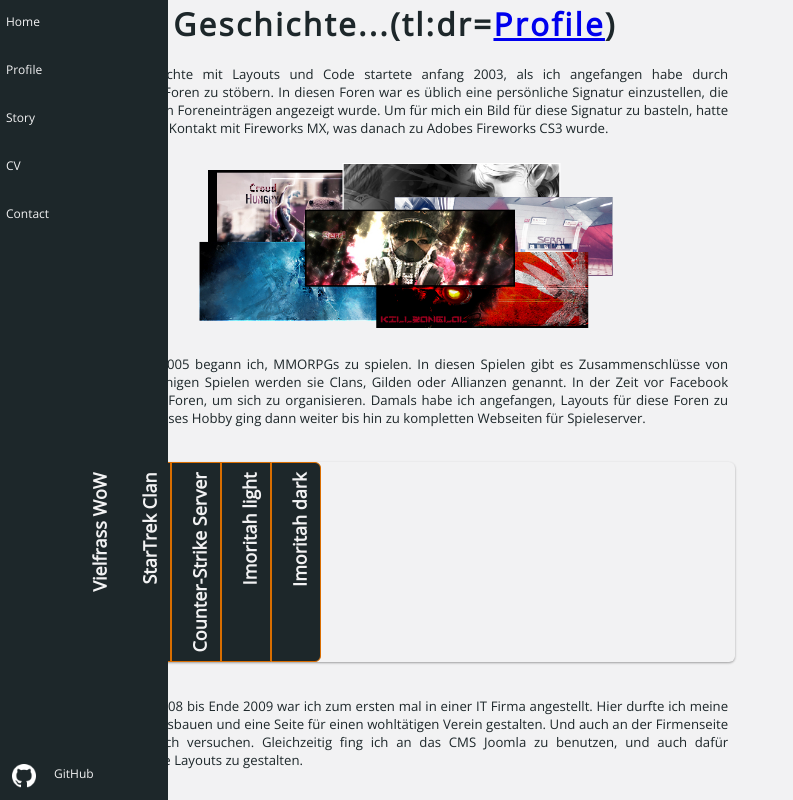
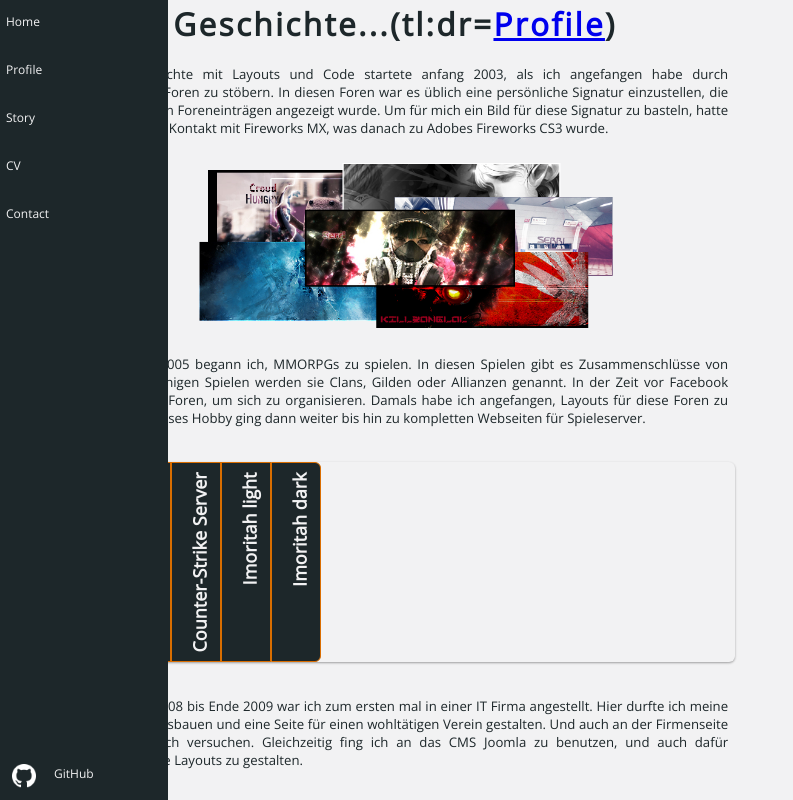
Before and after one commit to ChristianMLux/cml-portfolio-new, a Vue app: page /story in a window 1280 px wide. Shown: the top 800 px of the page, without its empty margins (0-793 px from the left). Built offline with nearby package versions, Linux system fonts and the light colour scheme; what vue-ionicons would draw is missing.

Commit message:
fix: fixes zindex issues

```diff
--- a/src/components/MyStory/MainStory.vue
+++ b/src/components/MyStory/MainStory.vue
@@ -91,6 +91,7 @@ export default {
   }
 }
 .projects__slider {
+  z-index: -1;
   border-radius: 0.5rem;
   display: flex;
   flex-flow: row;
--- a/src/components/NavBar/NavBar.vue
+++ b/src/components/NavBar/NavBar.vue
@@ -67,6 +67,7 @@ export default {
 
 <style lang="scss">
 .navbar {
+  z-index: 1;
   width: 4rem;
   height: 100vh;
   position: fixed;
```
